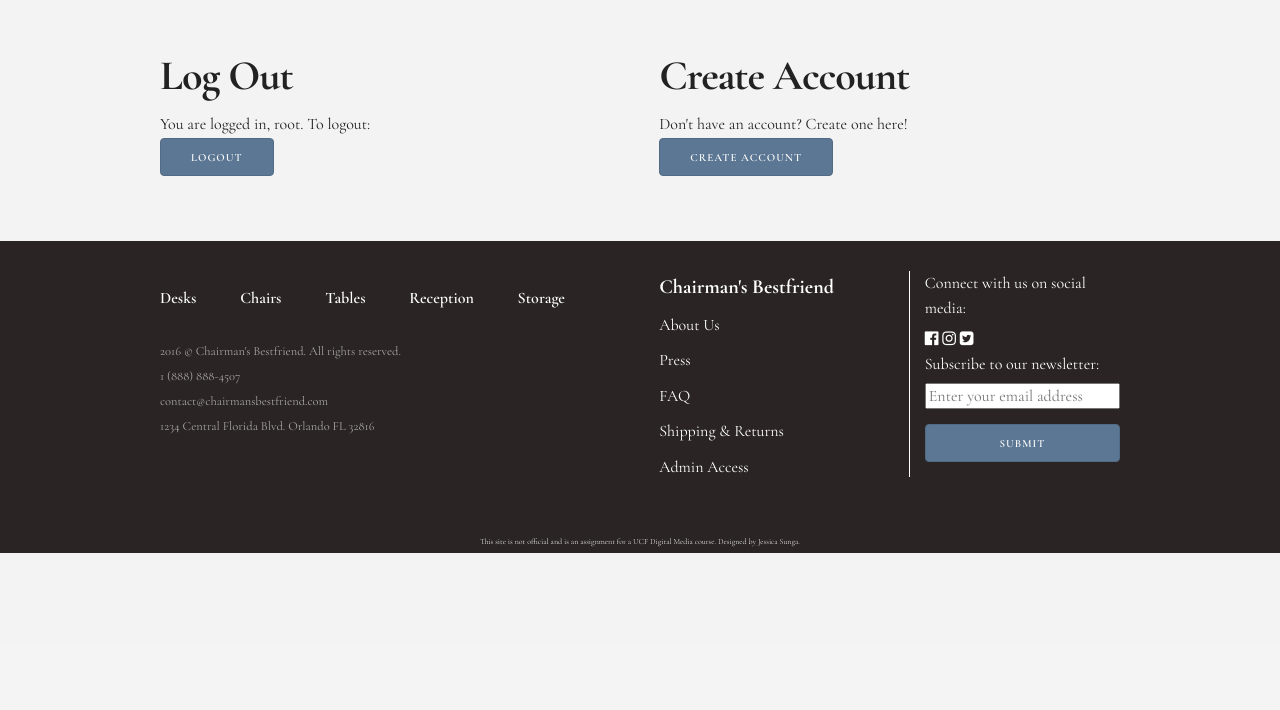
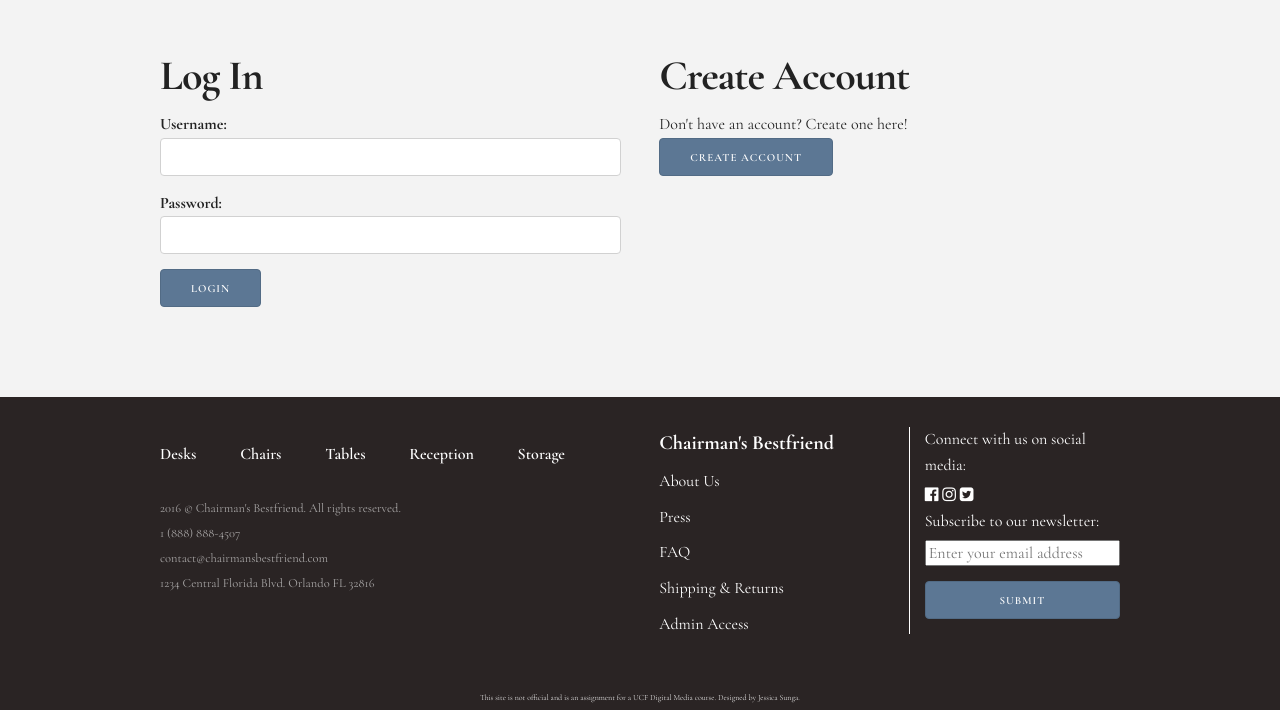
Before and after one commit to chidi-ivo-dev/ecommerce, a PHP site: page /login.php in a window 1280 px wide. Shown: the part 157-867 px from the top of the page. Before the commit the page ends 710 px from the top, so only its background shows below. Run offline with PHP 8.4, Linux system fonts and the light colour scheme; some libraries are stand-ins or nearby versions.

Commit message:
Reformatted files for login.

```diff
--- a/home.php
+++ b/home.php
@@ -19,7 +19,7 @@
 
 <?php
 
-				if (isset($_SESSION['logged_in'])) {
+				if ($_SESSION['logged_in'] == true) {
 					print ("logged in session is active <br/>");
 				} else {
 					print ("logged in session error. </br>");
--- a/login.php
+++ b/login.php
@@ -2,29 +2,30 @@
 
 	include 'includes/header.php';
 
-	if ((isset($_POST['submit'])) && (!isset($_SESSION['logged_in']))) {
+	if ((isset($_POST['submit'])) && ($_SESSION['logged_in'] == false)) {
 
 		$username= mysql_real_escape_string($_POST['username']);
 		$password= mysql_real_escape_string($_POST['password']);
 		$sha_password = sha1($password);
 
-		$login_sql= "SELECT * FROM users WHERE username= '" . $username . "'AND password= '" . $sha_password . "'LIMIT 1";
+		$login_query =  "SELECT * FROM users WHERE username= '" . $username . "'AND password= '" . $sha_password . "'LIMIT 1";
 
-		$login_result= $connection->query($login_sql);
+		$login_result = $connection->query($login_query);
+
+		if ($connection->error) {
+			print "Query error. Message: " . $connection->error;
+		}
 
 		if ($login_result->num_rows == 1) {
 
 			$_SESSION['logged_in'] = true;
+			$_SESSION['login_username'] = $row->username;
 
 			print "<h3>You are now logged in " . $username . ". You will be redirected to the homepage in 5 seconds.</h3>";
 
 			header("Refresh:5; url=home.php");
 
-		} else {
-
-			print "<h3>The login information you entered is incorrect, please try again.<h3>";
 		}
-
 	}
 
 ?>
@@ -32,12 +33,12 @@
 <!-- Body -->
 		<div class="container" id="content">
 			<div class="row">
+				<div class='row login-container'>
 <?php
-				if (isset($_SESSION['logged_in'])) {
+
+				if ($_SESSION['logged_in'] == true) {
 
 					print ("
-
-						<div class='row login-container'>
 
 							<div class='one-half column'>
 								<h2>Log Out</h2>
@@ -45,20 +46,11 @@
 								<a href='logout.php'><input class='button-primary create-account-button' type='submit' value='Logout'></a>
 							</div>
 
-							<div class='one-half column u-pull-right'>
-								<h2>Create Account</h2>
-									<p>Don't have an account? Create one here!</p>
-									<a href='create_account.php'><input class='button-primary create-account-button' type='submit' value='Create Account'></a>
-							</div>
-						</div>
-
 					");
 
-				} else {
+				} else if ($_SESSION['logged_in'] == false) {
 
 					print ("
-
-						<div class='row login-container'>
 
 							<div class='one-half column'>
 								<h2>Log In</h2>
@@ -68,17 +60,16 @@
 									<input id='button' class='button-primary' name='submit' id='submit' type='submit' value='Login'>
 								</form>
 							</div>
+					");
 
-							<div class='one-half column u-pull-right'>
-								<h2>Create Account</h2>
-									<p>Don't have an account? Create one here!</p>
-									<a href='create_account.php'><input class='button-primary create-account-button' type='submit' value='Create Account'></a>
-							</div>
-						</div>
-
-					");
 				}
 ?>
+					<div class='one-half column u-pull-right'>
+						<h2>Create Account</h2>
+							<p>Don't have an account? Create one here!</p>
+							<a href='create_account.php'><input class='button-primary create-account-button' type='submit' value='Create Account'></a>
+					</div>
+				</div>
 			 </div>
 		</div>
 <!-- /Body -->
```
